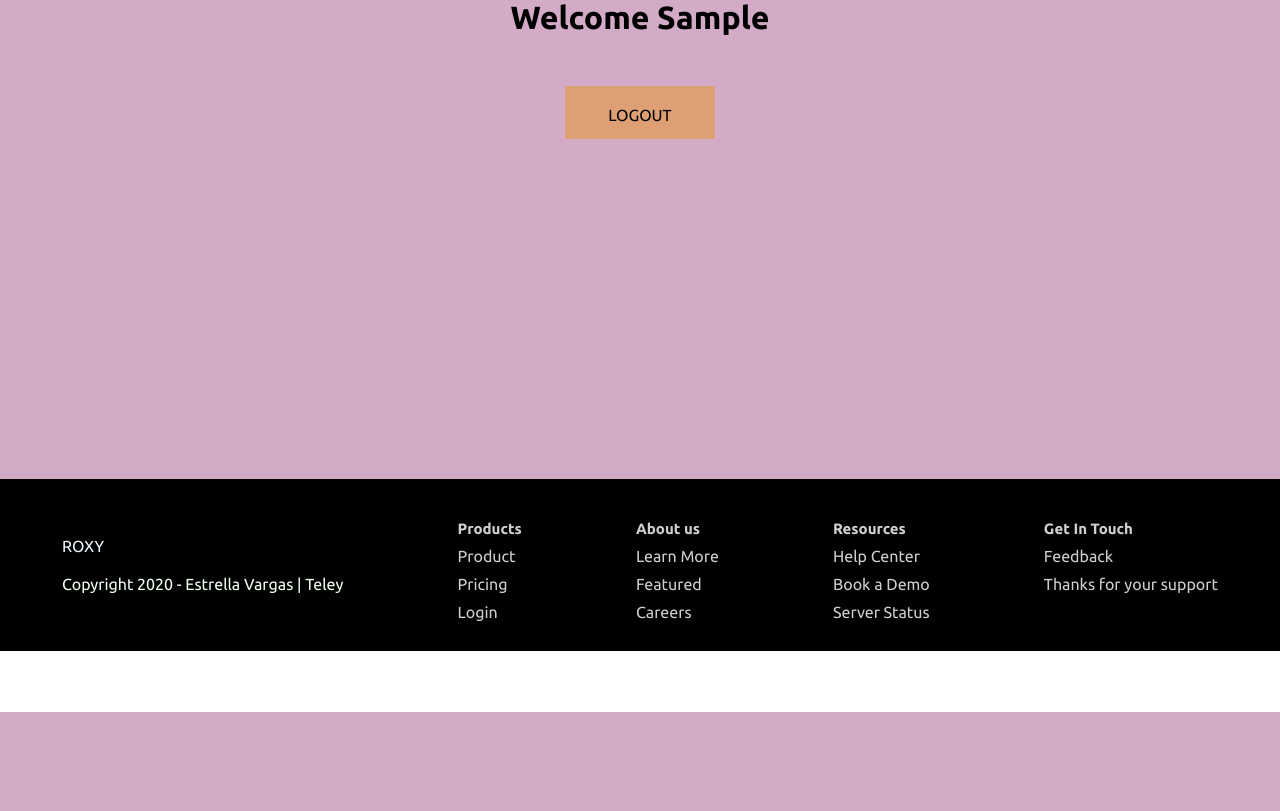
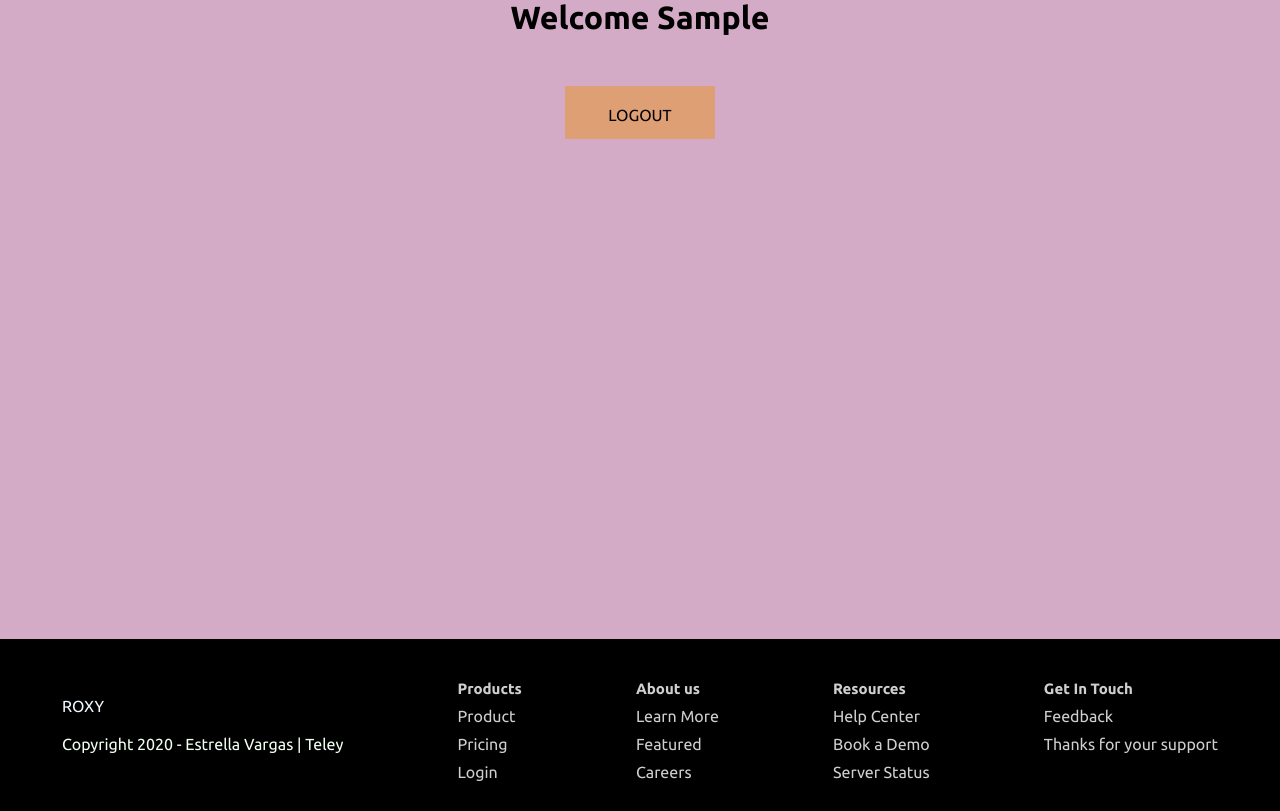
Before and after one commit to evargas1/Eat-to-Heal, a Django app: page /dashboard/ in a window 1280 px wide. Shown: the part 88-899 px from the top of the page. Before the commit the page ends 800 px from the top, so only its background shows below. Run offline with Django 3.2, Linux system fonts and the light colour scheme; the visitor is signed in with stand-in values (Sample User, id 1); some web fonts are replaced.

Commit message:
fixing height

```diff
--- a/tutorial/try/templates/try/dashboard.html
+++ b/tutorial/try/templates/try/dashboard.html
@@ -4,7 +4,7 @@
 {% block content %}
 
 {% comment %} <h2>Welcome back {{ request.user|title }} !</h2> {% endcomment %}
-<div class="dashboard" style="height: 60vh;">
+<div class="dashboard" style="height: 80vh;">
   <div class="small-container">
     <div class="name-w" style="text-align: center;">
       <h1 style="padding-bottom: 50px;">Welcome  {{ request.user|title }} </h1>
```
